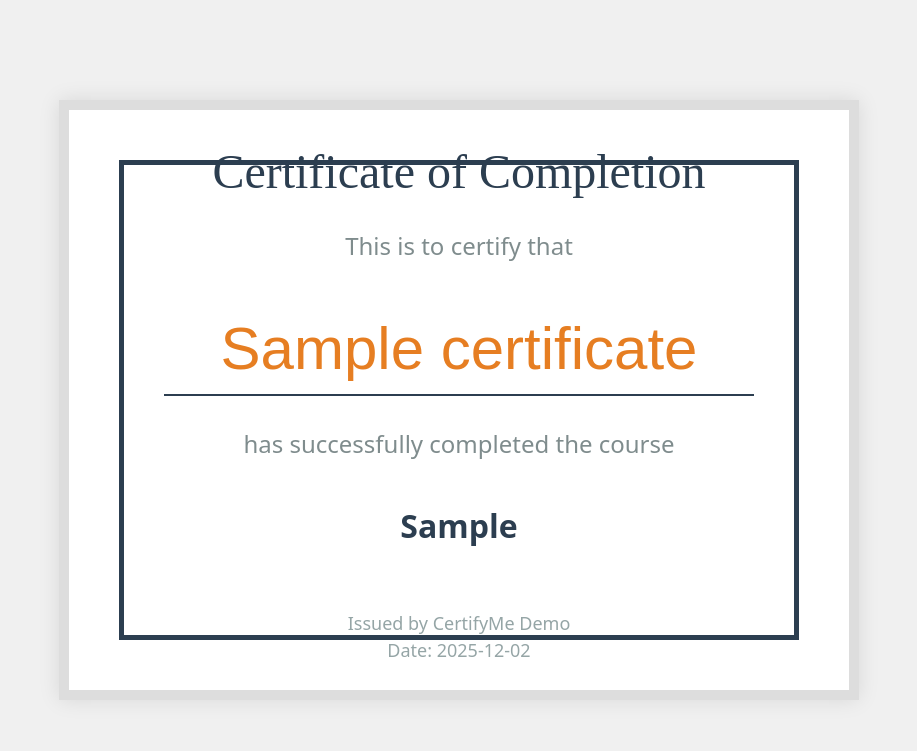
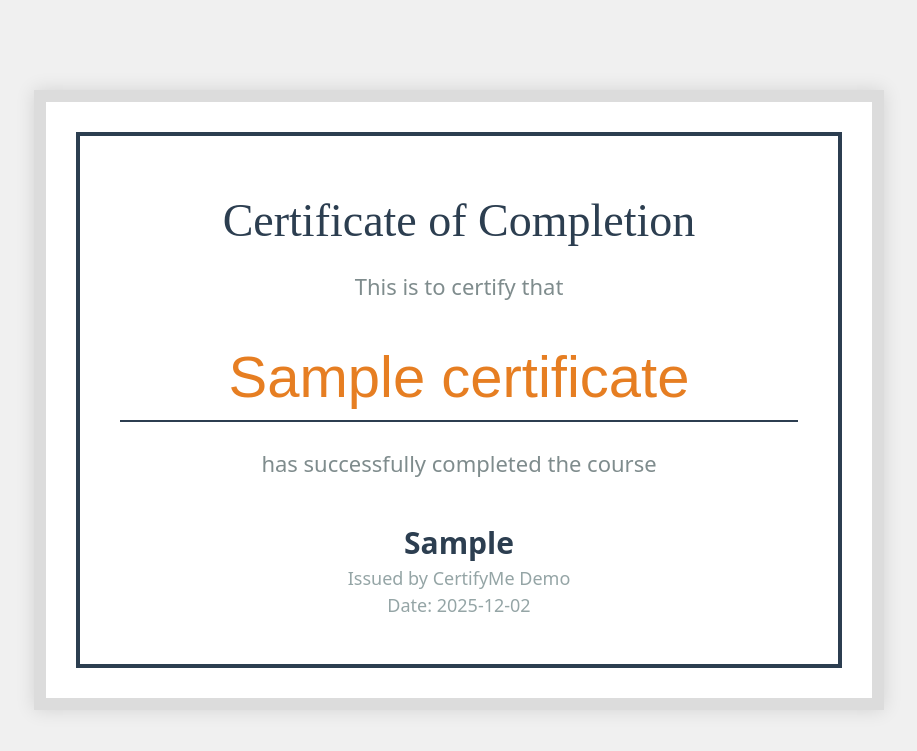
Before and after one commit to Manish881-hub/CertifyME, a Flask app: page /certificate/1 in a window 1280 px wide. Shown: the top 751 px of the page, without its empty margins (181-1098 px from the left). Run offline with Flask 3, Linux system fonts and the light colour scheme; tables that the repository leaves empty hold one stand-in row (values such as "Sample post").

Commit message:
feat: Add certificate of completion HTML template with dynamic fields for student name, course, and date.

```diff
--- a/app/templates/certificate.html
+++ b/app/templates/certificate.html
@@ -4,6 +4,7 @@
 <head>
     <title>Certificate of Completion</title>
     <link href="https://cdn.jsdelivr.net/npm/bootstrap@5.3.0/dist/css/bootstrap.min.css" rel="stylesheet">
+
     <style>
         body {
             background-color: #f0f0f0;
@@ -16,56 +17,56 @@
 
         .certificate-container {
             background: white;
-            width: 800px;
-            height: 600px;
-            padding: 50px;
-            border: 10px solid #ddd;
-            box-shadow: 0 0 20px rgba(0, 0, 0, 0.1);
-            text-align: center;
+            width: 850px;
+            height: 620px;
+            padding: 30px;                 /* Reduced to make more space inside */
+            border: 12px solid #dcdcdc;     /* Elegant light-grey outer border */
+            box-shadow: 0 0 18px rgba(0, 0, 0, 0.12);
             position: relative;
         }
 
         .certificate-border {
-            border: 5px solid #2c3e50;
+            border: 4px solid #2c3e50;      /* Clean sharp inner border */
             height: 100%;
-            padding: 40px;
+            padding: 50px 40px;             /* Increased for better spacing */
+            text-align: center;
             display: flex;
             flex-direction: column;
-            justify-content: center;
+            justify-content: flex-start;    /* Prevents content from being pushed */
         }
 
         .header {
             font-family: 'Times New Roman', serif;
-            font-size: 48px;
+            font-size: 46px;
             color: #2c3e50;
-            margin-bottom: 20px;
+            margin-bottom: 15px;
         }
 
         .sub-header {
-            font-size: 24px;
+            font-size: 22px;
             color: #7f8c8d;
-            margin-bottom: 40px;
+            margin-bottom: 30px;
         }
 
         .student-name {
             font-family: 'Cursive', sans-serif;
-            /* Fallback */
-            font-size: 60px;
+            font-size: 58px;
             color: #e67e22;
             border-bottom: 2px solid #2c3e50;
             display: inline-block;
-            padding: 0 20px;
-            margin-bottom: 30px;
+            padding: 0 15px;
+            margin-bottom: 25px;
         }
 
         .course-name {
-            font-size: 32px;
+            font-size: 30px;
             font-weight: bold;
             color: #2c3e50;
+            margin-top: 10px;
         }
 
         .footer {
-            margin-top: 60px;
+            margin-top: auto;                /* Push footer to bottom naturally */
             font-size: 18px;
             color: #95a5a6;
         }
@@ -73,19 +74,26 @@
 </head>
 
 <body>
+
     <div class="certificate-container">
         <div class="certificate-border">
             <div class="header">Certificate of Completion</div>
+
             <div class="sub-header">This is to certify that</div>
+
             <div class="student-name">{{ certificate.student_name }}</div>
+
             <div class="sub-header">has successfully completed the course</div>
+
             <div class="course-name">{{ certificate.course }}</div>
+
             <div class="footer">
                 Issued by CertifyMe Demo<br>
                 Date: {{ date }}
             </div>
         </div>
     </div>
+
 </body>
 
 </html>
```
